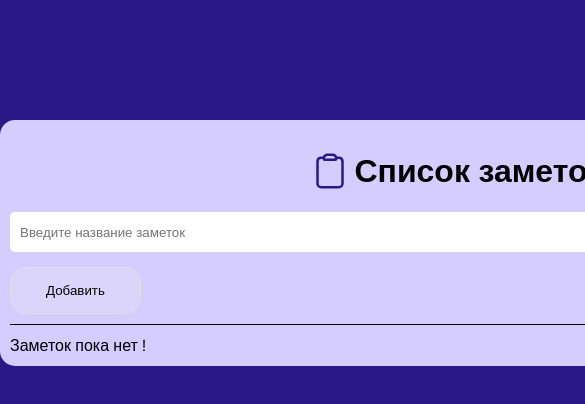
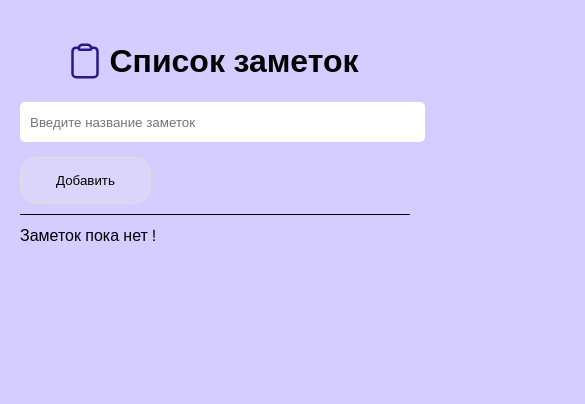
Before and after one commit to shazamat/TodoApp, a plain HTML site: page index.html in a window 390 px wide. Shown: the top 404 px of the page, 585 px wide, since content can reach past the window. Drawn offline with nearby package versions, Linux system fonts and the light colour scheme.

Commit message:
Update style.css

```diff
--- a/style.css
+++ b/style.css
@@ -81,3 +81,23 @@ hr {
     justify-content: space-between;
     background-color: #F4F2FF;
 }
+
+@media (max-width: 480px) {
+    body {
+        font-family: "DM Sans", sans-serif;
+        font-weight: 400;
+        font-style: normal;
+        background-color: #D5CCFF;
+    }
+    .container {
+        margin: 10px;
+        width: 100%;
+    }
+
+    input {
+        width: 100%;
+        padding-left: 10px;
+        padding-right: 5px;
+        margin-top: 20px;
+    }
+  }
```
